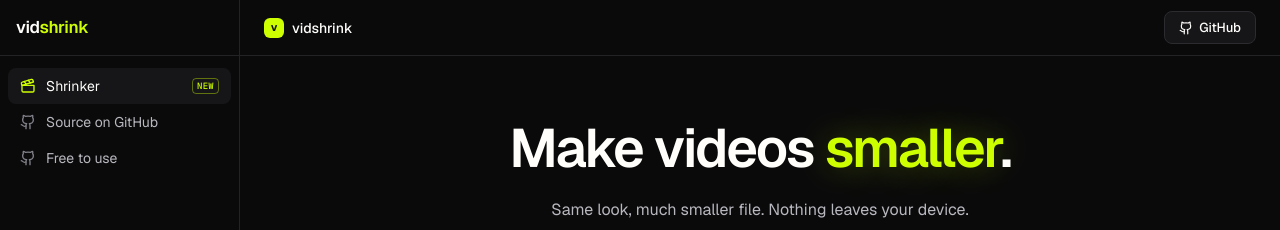
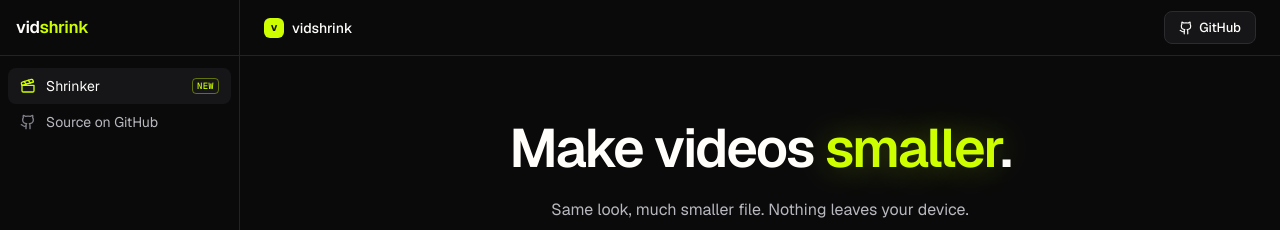
Before and after one commit to sachin1228/vidshrink, a React (Vite) app: page / in a window 1280 px wide. Shown: the top 230 px of the page. Built offline with nearby package versions, Linux system fonts and the light colour scheme.

Commit message:
Drop the license link from the sidebar

```diff
--- a/src/components/Sidebar.tsx
+++ b/src/components/Sidebar.tsx
@@ -51,11 +51,6 @@ export function Sidebar() {
           label="Source on GitHub"
           href="https://github.com/sachin1228/vidshrink"
         />
-        <NavRow
-          icon={<Github size={16} />}
-          label="Free to use"
-          href="https://github.com/sachin1228/vidshrink/blob/main/LICENSE"
-        />
       </nav>
 
     </aside>
```
